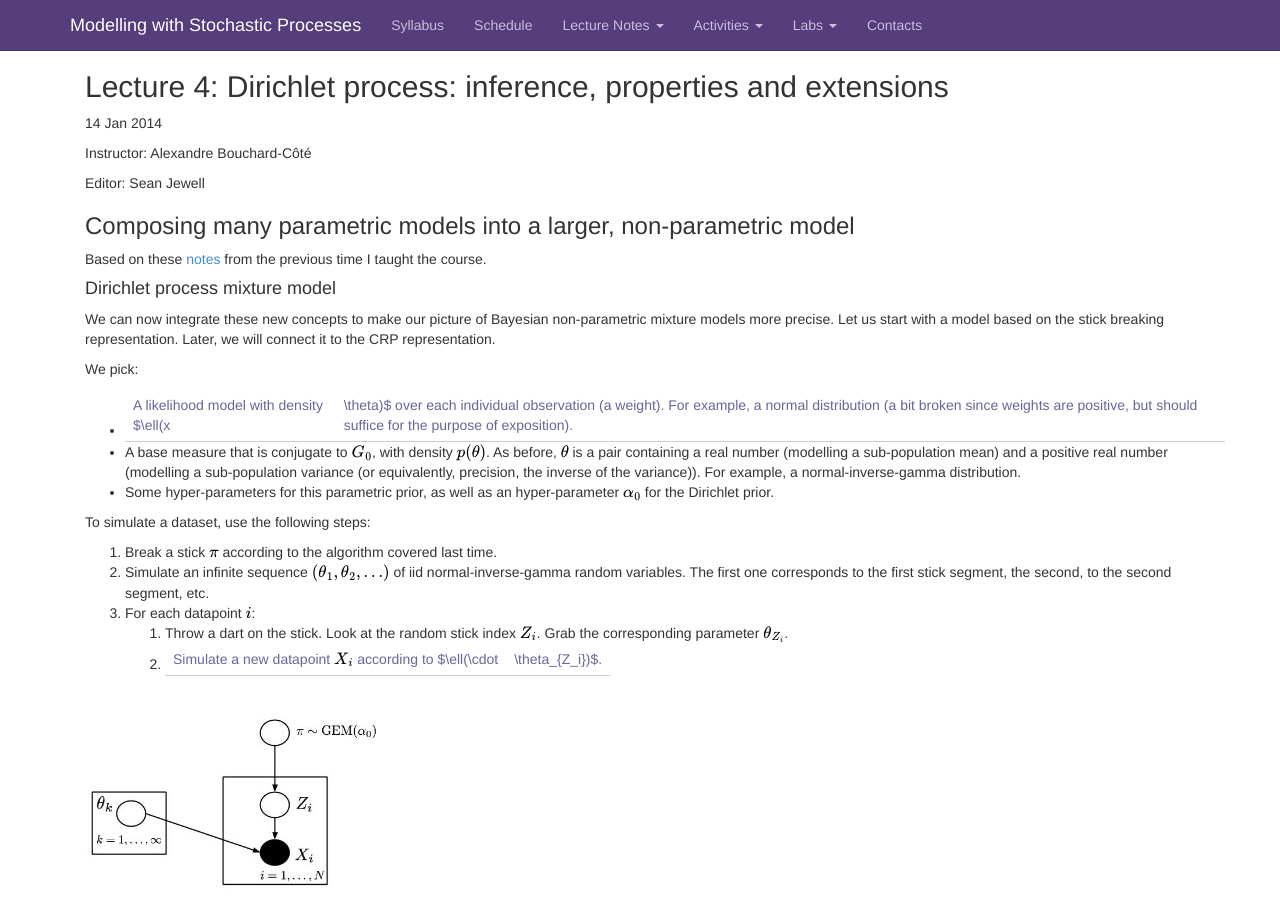
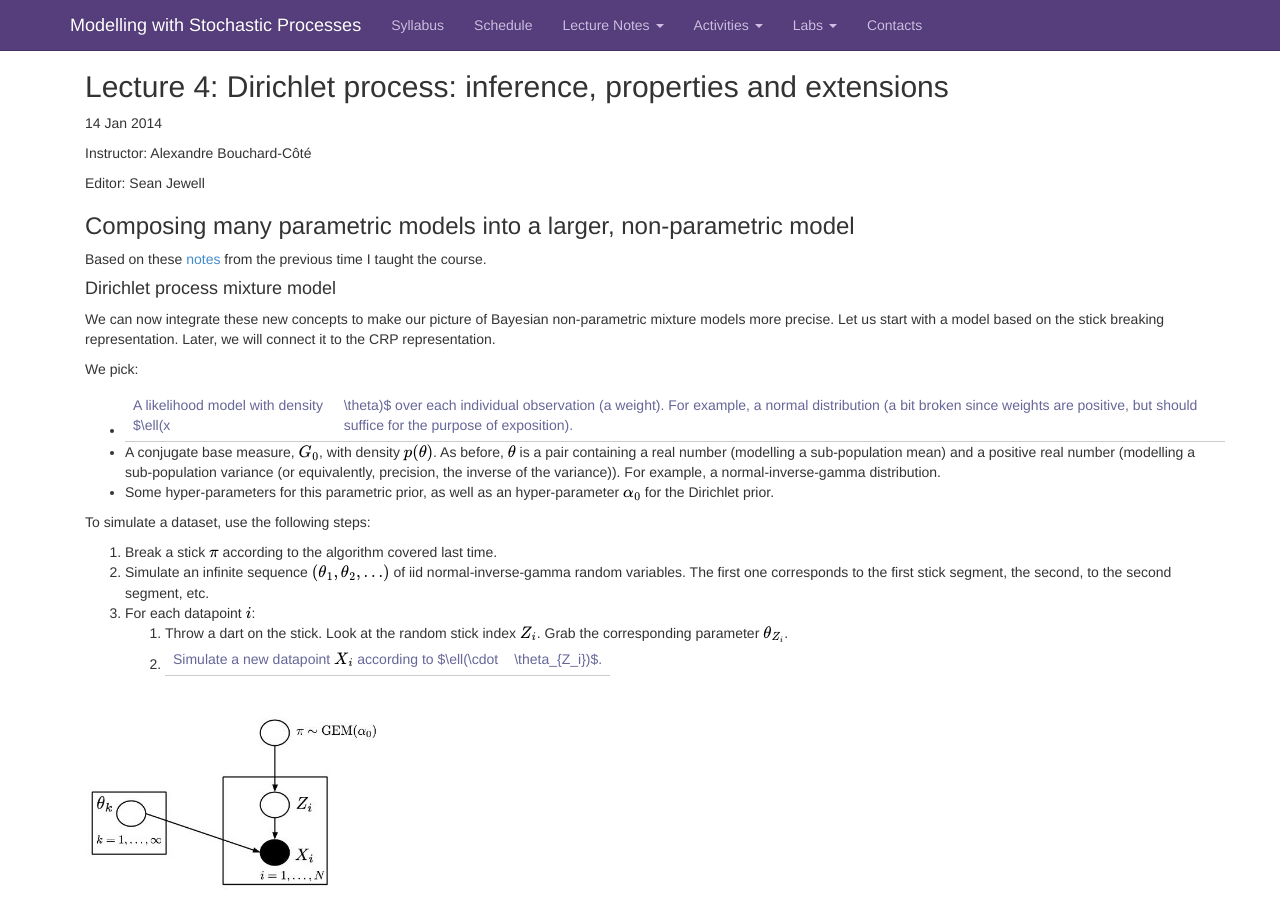
Before and after one commit to snowdj/stochastic_process_notes, a Jekyll site: the page built from _posts/2014-01-14-notes-lecture4.md, in a window 1280 px wide and 900 px high. Built offline with Jekyll 4.4.1, drawn with Linux system fonts in a browser that asks for light colours; nearby versions of some CDN libraries; Markdown is read by kramdown in place of the engine named in the settings; formulas are drawn with MathJax 3; comment, search, counter and statistics services are not loaded.

Commit message:
change base measure wording to match class notes and notes from last semester. Believe that original was confusing since the base measure is conjugate to the likelihood as opposed to “a base measure that is conjugate to G_0” since G_0 is the base measure

```diff
--- a/_posts/2014-01-14-notes-lecture4.md
+++ b/_posts/2014-01-14-notes-lecture4.md
@@ -19,7 +19,7 @@ We can now integrate these new concepts to make our picture of Bayesian non-para
 We pick:
 
 - A likelihood model with density $\ell(x|\theta)$ over each individual observation (a weight). For example, a normal distribution (a bit broken since weights are positive, but should suffice for the purpose of exposition).
-- A base measure that is conjugate to $G\_0$, with density $p(\theta)$. As before, $\theta$ is a pair containing a real number (modelling a sub-population mean) and a positive real number (modelling a sub-population variance (or equivalently, precision, the inverse of the variance)). For example, a normal-inverse-gamma distribution.
+- A conjugate base measure, $G\_0$, with density $p(\theta)$. As before, $\theta$ is a pair containing a real number (modelling a sub-population mean) and a positive real number (modelling a sub-population variance (or equivalently, precision, the inverse of the variance)). For example, a normal-inverse-gamma distribution.
 - Some hyper-parameters for this parametric prior, as well as an hyper-parameter $\alpha\_0$ for the Dirichlet prior.
 
 To simulate a dataset, use the following steps:
```
